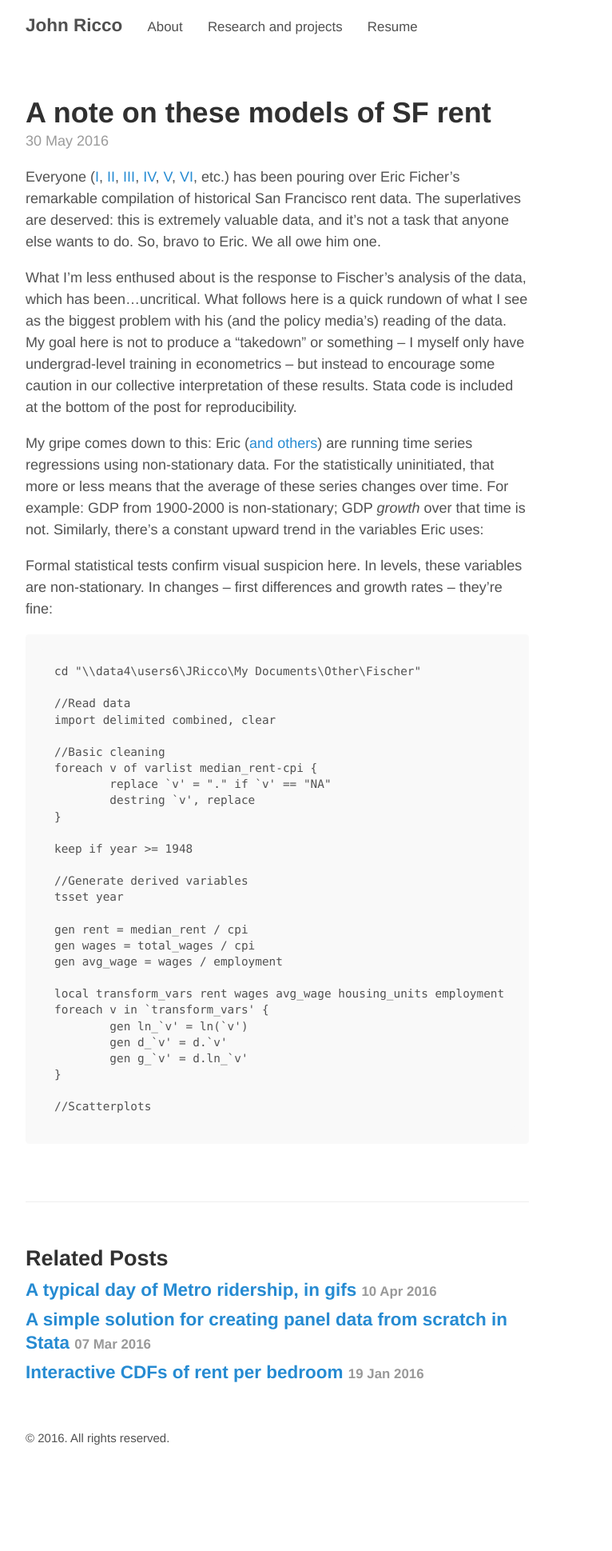
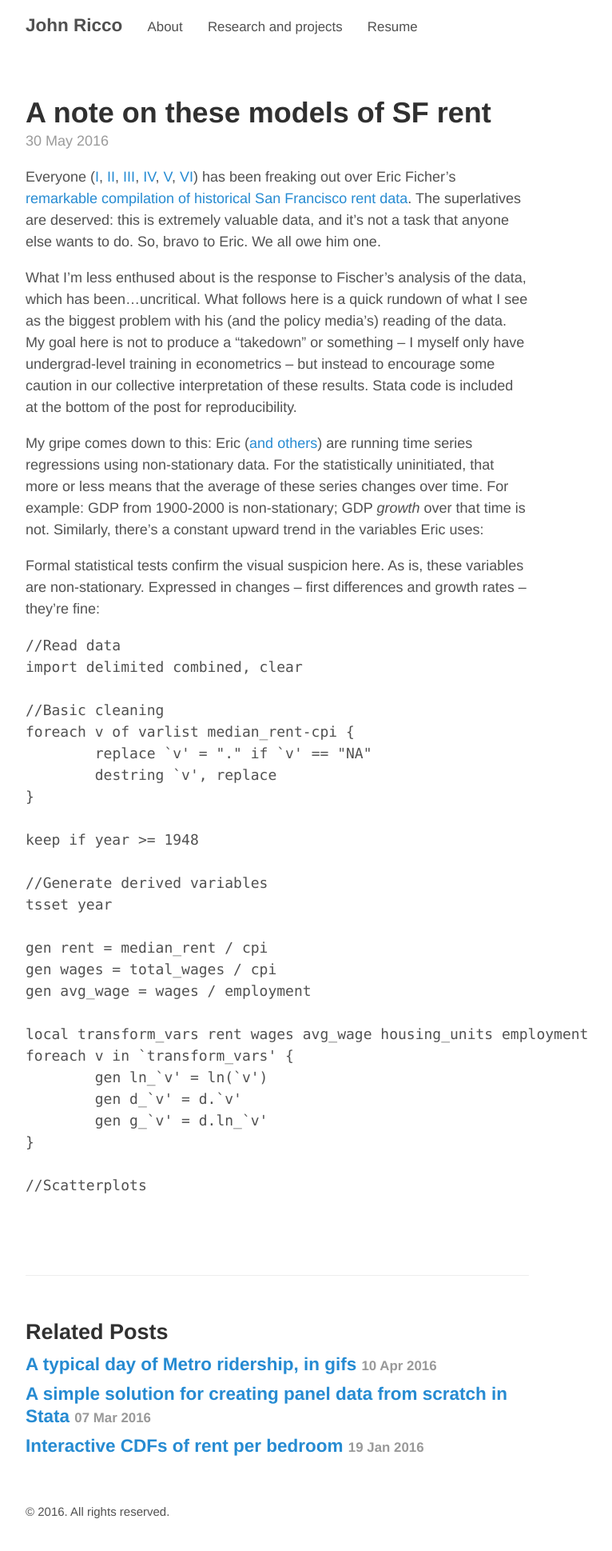
Before and after one commit to WadeP6970/johnricco.github.io, a Jekyll site: the page built from _posts/2016-5-30-SF-rent.md, in a window 1280 px wide. Shown: the whole page at 80% size, without its empty margins (293-1059 px from the left). Built offline with Jekyll 4.4.1, drawn with Linux system fonts in a browser that asks for light colours; before the commit the page ends 1847 px from its top, so only the background shows below that.

Commit message:
quick formatting chances

````diff
--- a/_posts/2016-5-30-SF-rent.md
+++ b/_posts/2016-5-30-SF-rent.md
@@ -3,7 +3,7 @@ layout: post
 title: A note on these models of SF rent
 ---
 
-Everyone ([I](http://observer.com/2016/05/a-guy-just-transcribed-30-years-of-for-rent-ads/), [II](http://sf.curbed.com/2016/5/17/11692132/rent-data-eric-fischer), [III](http://www.fastcoexist.com/3060058/world-changing-ideas/a-reality-check-that-explains-san-franciscos-housing-crisis), [IV](https://www.washingtonpost.com/news/wonk/wp/2016/05/22/what-it-would-actually-take-to-reduce-rents-in-americas-most-expensive-city/), [V](http://gawker.com/there-is-no-feasible-wage-growth-for-low-income-labor-1778180896), [VI](http://cityobservatory.org/the-long-road-to-san-francisco/), etc.) has been pouring over Eric Ficher's remarkable compilation of historical San Francisco rent data. The superlatives are deserved: this is extremely valuable data, and it's not a task that anyone else wants to do. So, bravo to Eric. We all owe him one.
+Everyone ([I](http://observer.com/2016/05/a-guy-just-transcribed-30-years-of-for-rent-ads/), [II](http://sf.curbed.com/2016/5/17/11692132/rent-data-eric-fischer), [III](http://www.fastcoexist.com/3060058/world-changing-ideas/a-reality-check-that-explains-san-franciscos-housing-crisis), [IV](https://www.washingtonpost.com/news/wonk/wp/2016/05/22/what-it-would-actually-take-to-reduce-rents-in-americas-most-expensive-city/), [V](http://gawker.com/there-is-no-feasible-wage-growth-for-low-income-labor-1778180896), [VI](http://cityobservatory.org/the-long-road-to-san-francisco/)) has been freaking out over Eric Ficher's [remarkable compilation of historical San Francisco rent data](https://experimental-geography.blogspot.com/2016/05/employment-construction-and-cost-of-san.html). The superlatives are deserved: this is extremely valuable data, and it's not a task that anyone else wants to do. So, bravo to Eric. We all owe him one.
 
 What I'm less enthused about is the response to Fischer's analysis of the data, which has been...uncritical. What follows here is a quick rundown of what I see as the biggest problem with his (and the policy media's) reading of the data. My goal here is not to produce a "takedown" or something -- I myself only have undergrad-level training in econometrics -- but instead to encourage some caution in our collective interpretation of these results. Stata code is included at the bottom of the post for reproducibility.
 
@@ -11,13 +11,11 @@ My gripe comes down to this: Eric ([and others](http://moreuseful.blogspot.com/2
 
 
 
-Formal statistical tests confirm visual suspicion here. In levels, these variables are non-stationary.  In changes -- first differences and growth rates -- they're fine:
+Formal statistical tests confirm the visual suspicion here. As is, these variables are non-stationary. Expressed in changes -- first differences and growth rates -- they're fine:
 
 
 
-```
-cd "\\data4\users6\JRicco\My Documents\Other\Fischer"
-
+```Stata
 //Read data
 import delimited combined, clear
 
@@ -44,4 +42,5 @@ foreach v in `transform_vars' {
 }
 
 //Scatterplots
+
 ```
````
